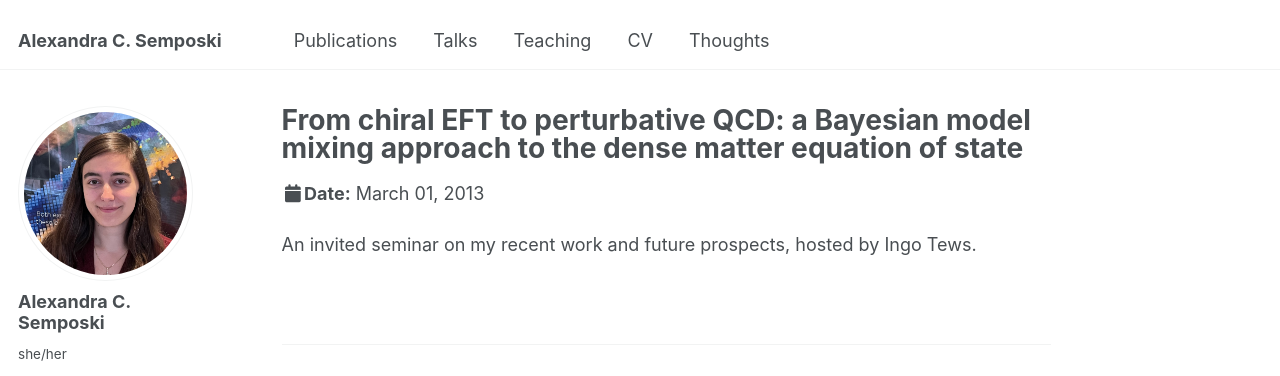
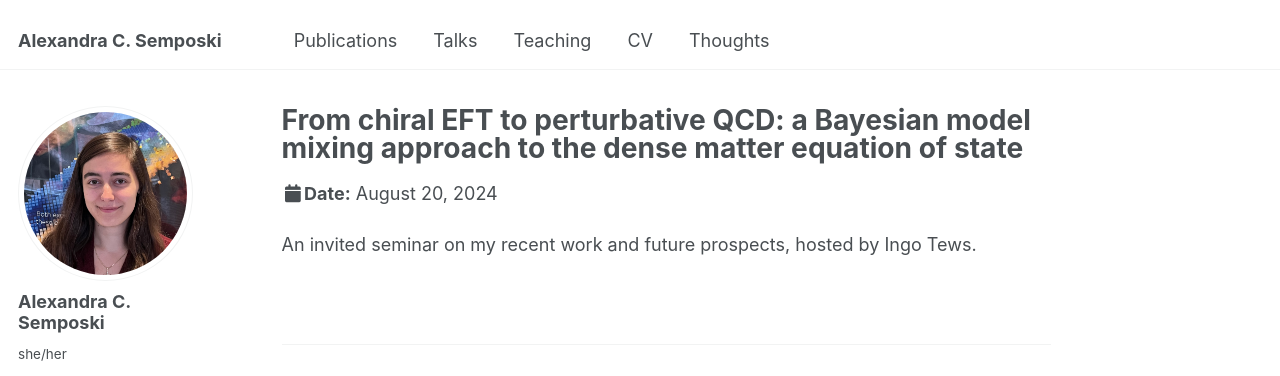
Before and after one commit to asemposki/asemposki.github.io, a Jekyll site: the page built from _talks/los_alamos.md, in a window 1280 px wide. Shown: the top 376 px of the page. Built offline with Jekyll 4.4.1, drawn with Linux system fonts in a browser that asks for light colours; some web fonts are replaced.

Commit message:
Update los_alamos.md

```diff
--- a/_talks/los_alamos.md
+++ b/_talks/los_alamos.md
@@ -4,7 +4,7 @@ collection: talks
 type: "Invited talk"
 permalink: /talks/
 venue: "Los Alamos National Laboratory, Theoretical Division (T-2)"
-date: 2013-03-01
+date: 2024-08-20
 location: "Los Alamos, New Mexico, USA"
 ---
 
```
